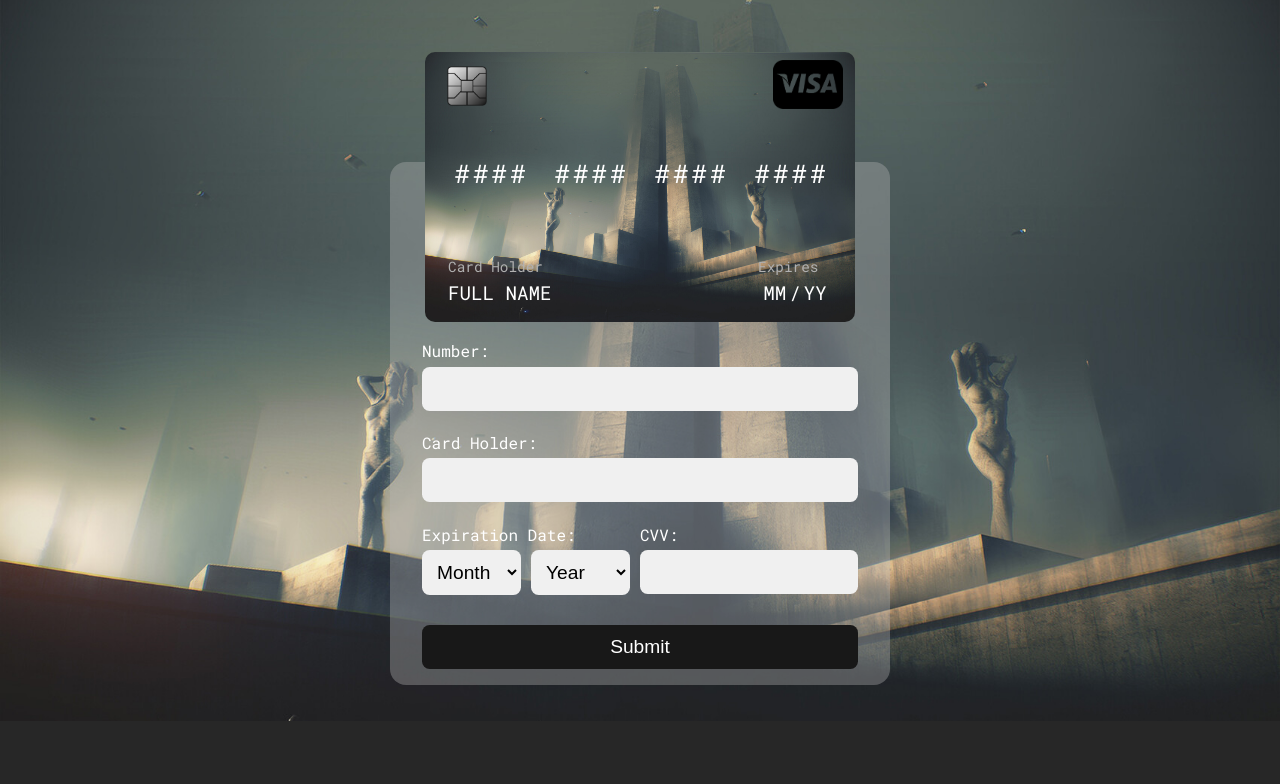
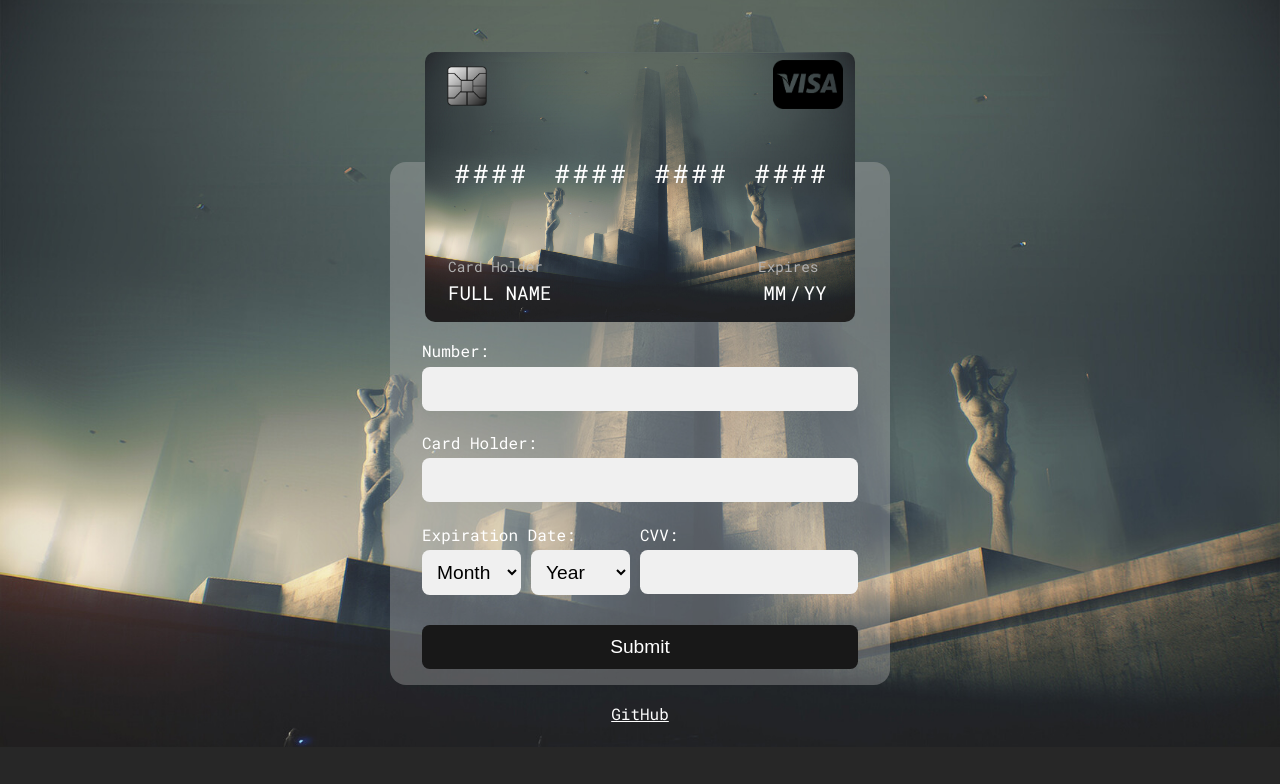
Before and after one commit to Javert5555/CreditCard, a React app: page / in a window 1280 px wide. Shown: the top 784 px of the page. Built offline with nearby package versions, Linux system fonts and the light colour scheme.

Commit message:
add link to github

```diff
--- a/src/components/Wrapper.js
+++ b/src/components/Wrapper.js
@@ -69,6 +69,9 @@ const Wrapper = () => {
                     handlerCardYear={handlerCardYear}
                     handlerCardCVV={handlerCardCVV}
                 />
+                <div className="wrapper__link">
+                    <a href="https://github.com/Javert5555/CreditCard" target="_blank">GitHub</a>
+                </div>
             </div>
         </div>
     );
--- a/src/index.scss
+++ b/src/index.scss
@@ -61,6 +61,25 @@ h1, h2, h3, h4, h5, h6 {
 //     background-color: #acacac13;
 // }
 
+a:link {
+    color: #ffffff;
+}
+
+// a:active {
+//     color: red;
+// }
+
+a:visited {
+    color: #d8d8d8;
+}
+
+.wrapper__link {
+    max-width: 100%;
+    width: auto;
+    text-align: center;
+    margin-top: 1em;
+}
+
 
 @font-face {
 
--- a/src/styles/input-form.scss
+++ b/src/styles/input-form.scss
@@ -91,6 +91,7 @@ select:focus {
 
 
 
+
 // .input-form__number
 // .input-form__holder
 // .input-form__month
```
